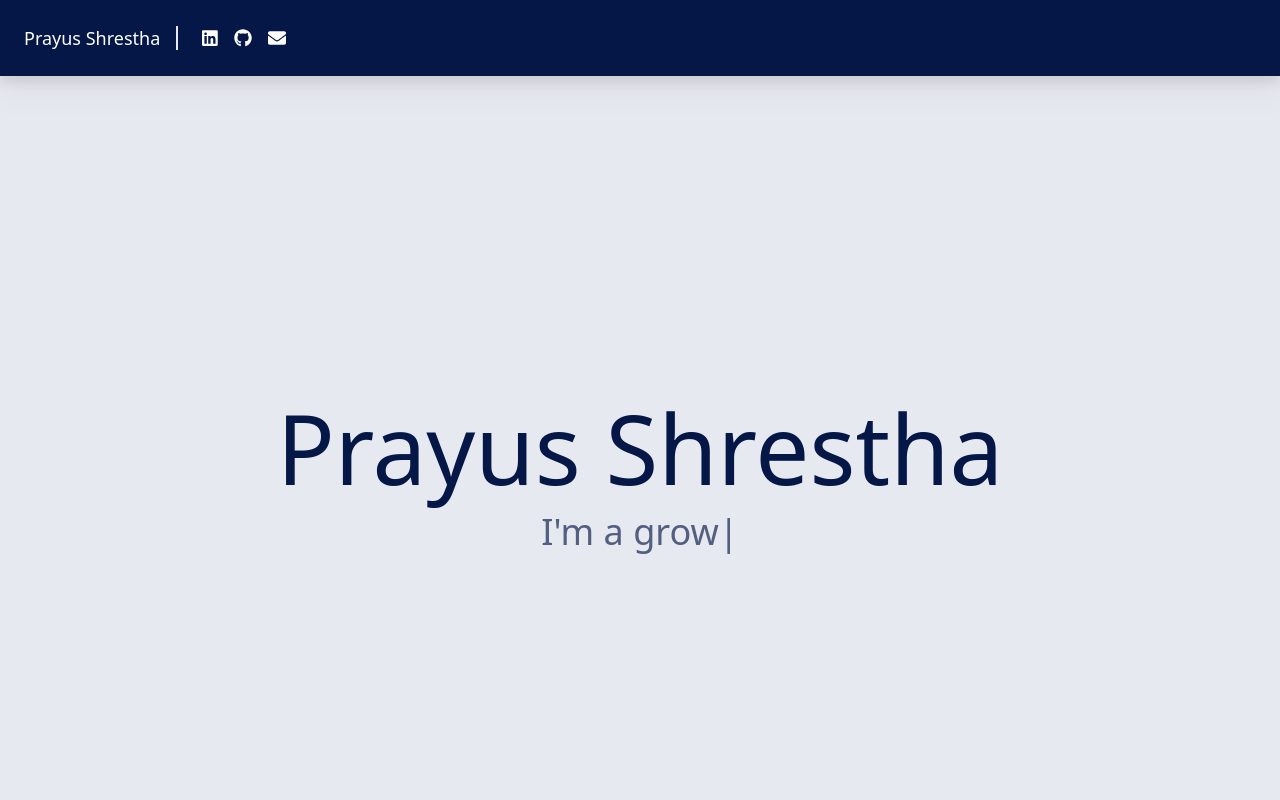
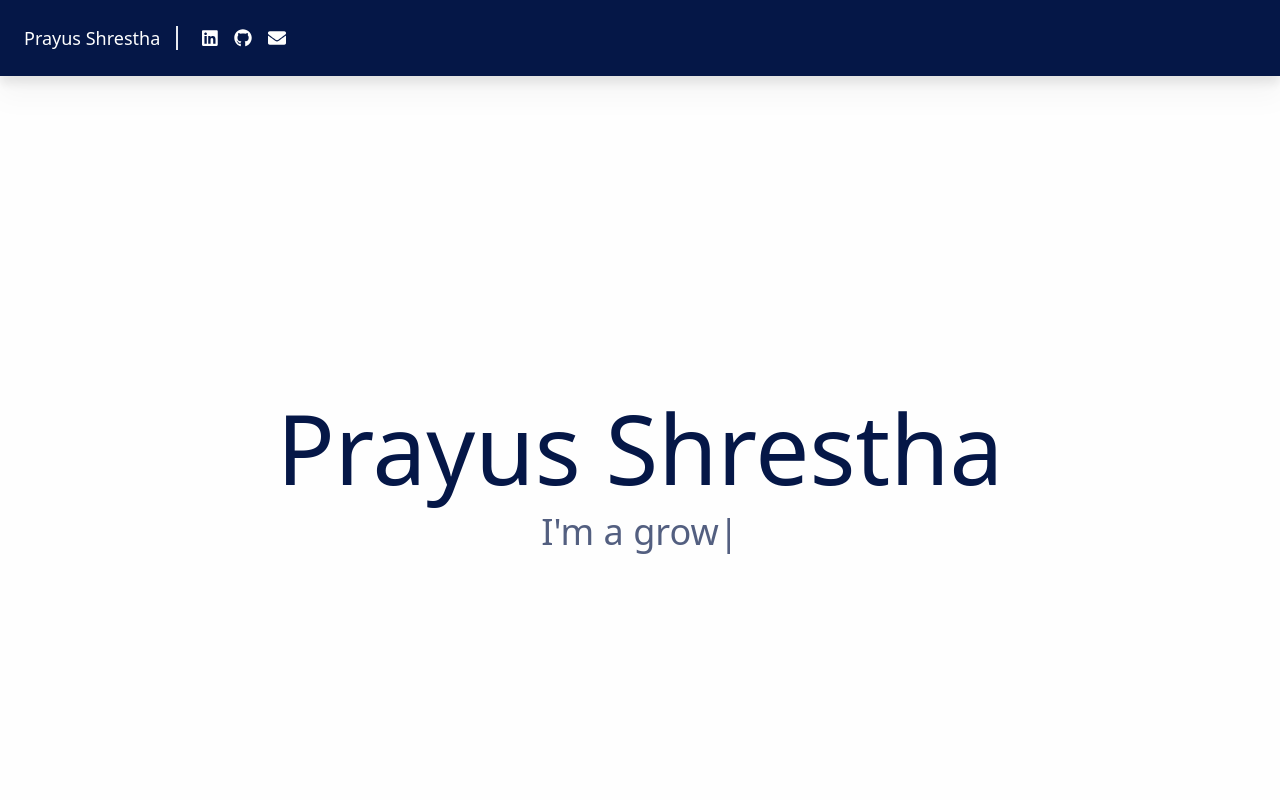
Before and after one commit to PrayusShrestha/personal-website, a React (Create React App) app: page / in a window 1280 px wide. Shown: the top 800 px of the page. Built offline with nearby package versions, Linux system fonts and the light colour scheme.

Commit message:
style: changed background colour of landing page

```diff
--- a/src/components/LandingPage.js
+++ b/src/components/LandingPage.js
@@ -22,7 +22,7 @@ function LandingPage() {
     return(
         <div className="bg-glitter">
             <Header/>
-            <div className="h-screen">
+            <div className="h-screen bg-white">
                 <div className="text-4xl text-center relative left-1/2 top-2/4 -translate-x-1/2 -translate-y-1/2 text-payne_grey">
                     <h1 className="text-8xl pb-4 text-oxford_blue">Prayus Shrestha</h1>
                     <Typist onTypingDone={onTypingDone} avgTypingDelay={80} stdTypingDelay={0} key={idx}>
```
